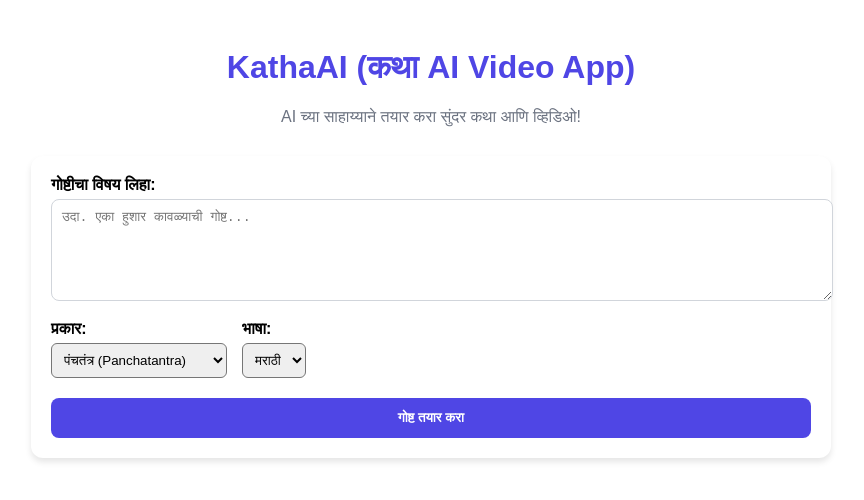
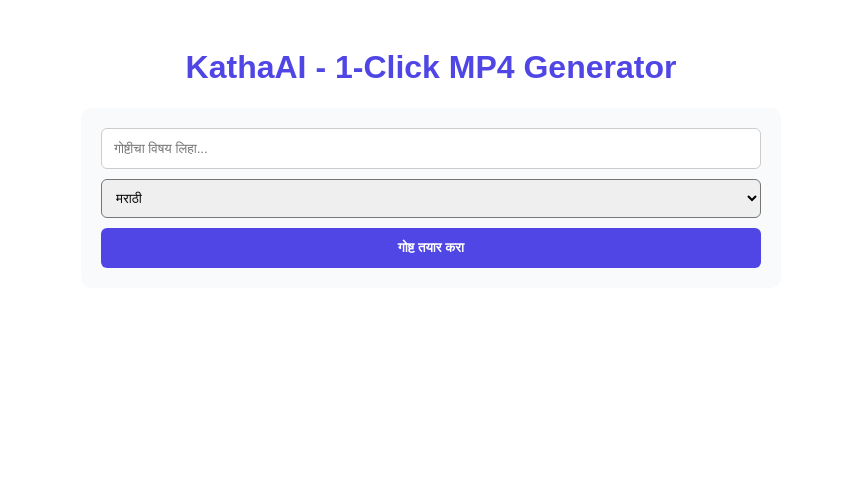
Before and after one commit to Akashlone789/KathaAI, a React (Create React App) app: page / in a window 1280 px wide. Shown: the top 500 px of the page, without its empty margins (209-1073 px from the left). Built offline with nearby package versions, Linux system fonts and the light colour scheme.

Commit message:
Update App.js

```diff
--- a/src/App.js
+++ b/src/App.js
@@ -2,197 +2,139 @@ import React, { useState, useEffect, useRef } from 'react';
 
 const KathaAI = () => {
   const [prompt, setPrompt] = useState('');
-  const [genre, setGenre] = useState('Panchatantra');
   const [language, setLanguage] = useState('mr');
   const [isGenerating, setIsGenerating] = useState(false);
+  const [isRendering, setIsRendering] = useState(false);
   const [story, setStory] = useState(null);
-  const [isPlaying, setIsPlaying] = useState(false);
-  const [speechSynth, setSpeechSynth] = useState(null);
-
-  const cardRef = useRef(null);
-
-  useEffect(() => {
-    if ('speechSynthesis' in window) {
-      setSpeechSynth(window.speechSynthesis);
-    }
-  }, []);
-
-  const genres = [
-    { id: 'Panchatantra', name: 'पंचतंत्र (Panchatantra)' },
-    { id: 'Moral', name: 'बोधकथा (Moral Stories)' },
-    { id: 'FairyTail', name: 'परीकथा (Fairy Tales)' },
-    { id: 'Mythology', name: 'पौराणिक कथा (Mythology)' }
-  ];
+  const canvasRef = useRef(null);
 
   const handleGenerate = () => {
     if (!prompt.trim()) return;
     setIsGenerating(true);
 
     setTimeout(() => {
-      const videoImageUrl = `https://picsum.photos/seed/${encodeURIComponent(prompt)}/800/450`;
+      const isMarathi = language === 'mr';
+      const cleanPrompt = encodeURIComponent(prompt.trim());
+
+      const scenes = [
+        { id: 1, text: isMarathi ? `१. ${prompt} ची सुंदर गोष्ट सुरू होते.` : `1. ${prompt} की कहानी शुरू होती है।`, img: `https://image.pollinations.ai/prompt/3d%20pixar%20scene1%20${cleanPrompt}?width=800&height=450&nologo=true` },
+        { id: 2, text: isMarathi ? `२. अचानक एका मोठ्या संकटाला सामोरे जावे लागले.` : `2. अचानक एक बड़ी समस्या सामने आई।`, img: `https://image.pollinations.ai/prompt/3d%20pixar%20scene2%20${cleanPrompt}?width=800&height=450&nologo=true` },
+        { id: 3, text: isMarathi ? `३. सर्व प्राण्यांनी मिळून समस्येवर मात केली.` : `3. सबने मिलकर समस्या को हल किया।`, img: `https://image.pollinations.ai/prompt/3d%20pixar%20scene3%20${cleanPrompt}?width=800&height=450&nologo=true` }
+      ];
 
       setStory({
-        title: prompt.length > 20 ? prompt.substring(0, 20) + '...' : prompt,
-        text: `एकदा एका सुंदर जंगलात, ${prompt} विषयीची ही गोष्ट घडली. जंगलातील सर्व प्राणी एकत्र आले आणि त्यांनी एका मोठ्या समस्येवर उपाय शोधण्याचे ठरवले. या गोष्टीवरून आपल्याला शिकायला मिळते की संकटाच्या वेळी सर्वांनी एकत्र येऊन काम केले पाहिजे.`,
-        moral: "ऐक्य हेच मोठे बळ आहे.",
-        videoUrl: videoImageUrl
+        title: prompt,
+        scenes: scenes,
+        moral: isMarathi ? "ऐक्य हेच मोठे बळ आहे." : "एकता ही सबसे बड़ी शक्ति है।"
       });
       setIsGenerating(false);
-    }, 1500);
+    }, 1200);
   };
 
-  const handlePlayVideoStory = () => {
-    if (!speechSynth || !story) return;
+  // Canvas Based Client-Side MP4 Video Creator
+  const handleDownloadDirectMP4 = async () => {
+    if (!story) return;
+    setIsRendering(true);
 
-    if (isPlaying) {
-      speechSynth.cancel();
-      setIsPlaying(false);
-    } else {
-      const utterance = new SpeechSynthesisUtterance(story.text);
-      utterance.lang = language === 'mr' ? 'mr-IN' : 'hi-IN';
-      utterance.onend = () => setIsPlaying(false);
-      speechSynth.speak(utterance);
-      setIsPlaying(true);
-    }
+    const canvas = canvasRef.current;
+    const ctx = canvas.getContext('2d');
+    canvas.width = 800;
+    canvas.height = 600;
+
+    const stream = canvas.captureStream(30); // 30 FPS Video Stream
+    const mediaRecorder = new MediaRecorder(stream, { mimeType: 'video/webm' });
+    const chunks = [];
+
+    mediaRecorder.ondataavailable = (e) => chunks.push(e.data);
+    mediaRecorder.onstop = () => {
+      const blob = new Blob(chunks, { type: 'video/mp4' });
+      const url = URL.createObjectURL(blob);
+      const a = document.createElement('a');
+      a.href = url;
+      a.download = `${story.title}_KathaAI.mp4`;
+      a.click();
+      setIsRendering(false);
     };
 
-  // Story Image Card Downloader Logic
-  const handleDownloadCard = () => {
-    if (!story) return;
+    mediaRecorder.start();
 
-    const canvas = document.createElement('canvas');
-    canvas.width = 800;
-    canvas.height = 800;
-    const ctx = canvas.getContext('2d');
+    // Voice Synthesis Sync with Video Frames
+    const fullText = story.scenes.map(s => s.text).join(' ');
+    const utterance = new SpeechSynthesisUtterance(fullText);
+    utterance.lang = language === 'mr' ? 'mr-IN' : 'hi-IN';
 
+    window.speechSynthesis.speak(utterance);
+
+    // Dynamic Image & Text Frame Rendering
+    let currentSceneIndex = 0;
+    const sceneDuration = 4000; // 4 Seconds per Image Scene
+
+    const interval = setInterval(() => {
+      if (currentSceneIndex < story.scenes.length) {
+        const scene = story.scenes[currentSceneIndex];
         const img = new Image();
         img.crossOrigin = "anonymous";
-    img.src = story.videoUrl;
+        img.src = scene.img;
 
         img.onload = () => {
-      // Card Background
-      ctx.fillStyle = "#ffffff";
-      ctx.fillRect(0, 0, 800, 800);
-
-      // Story Scene Image
+          ctx.fillStyle = "#000";
+          ctx.fillRect(0, 0, 800, 600);
           ctx.drawImage(img, 0, 0, 800, 450);
 
-      // Overlay Gradient
-      ctx.fillStyle = "rgba(0,0,0,0.4)";
-      ctx.fillRect(0, 370, 800, 80);
-
-      // Title Text
-      ctx.fillStyle = "#ffffff";
-      ctx.font = "bold 28px Arial";
-      ctx.fillText(story.title, 30, 420);
-
-      // Story Text Content
-      ctx.fillStyle = "#1f2937";
-      ctx.font = "20px Arial";
-
-      const words = story.text.split(' ');
-      let line = '';
-      let y = 500;
-
-      for (let n = 0; n < words.length; n++) {
-        let testLine = line + words[n] + ' ';
-        let metrics = ctx.measureText(testLine);
-        if (metrics.width > 740 && n > 0) {
-          ctx.fillText(line, 30, y);
-          line = words[n] + ' ';
-          y += 35;
+          // Render Subtitles Box
+          ctx.fillStyle = "rgba(0,0,0,0.8)";
+          ctx.fillRect(0, 450, 800, 150);
+          ctx.fillStyle = "#fff";
+          ctx.font = "bold 22px Arial";
+          ctx.fillText(scene.text, 30, 520);
+        };
+        currentSceneIndex++;
       } else {
-          line = testLine;
+        clearInterval(interval);
+        setTimeout(() => {
+          mediaRecorder.stop();
+        }, 1000);
       }
-      }
-      ctx.fillText(line, 30, y);
-
-      // Moral Banner
-      ctx.fillStyle = "#eef2ff";
-      ctx.fillRect(30, 700, 740, 60);
-      ctx.fillStyle = "#4f46e5";
-      ctx.font = "bold 20px Arial";
-      ctx.fillText("तात्पर्य: " + story.moral, 50, 738);
-
-      // Trigger Download
-      const link = document.createElement('a');
-      link.download = `${story.title}_StoryCard.png`;
-      link.href = canvas.toDataURL('image/png');
-      link.click();
-    };
+    }, sceneDuration);
   };
 
   return (
-    <div style={{ padding: '20px', fontFamily: 'Arial, sans-serif', maxWidth: '800px', margin: '0 auto' }}>
-      <header style={{ textAlign: 'center', marginBottom: '30px' }}>
-        <h1 style={{ color: '#4f46e5' }}>KathaAI (कथा AI Video App)</h1>
-        <p style={{ color: '#6b7280' }}>AI च्या साहाय्याने तयार करा सुंदर कथा आणि व्हिडिओ!</p>
-      </header>
+    <div style={{ padding: '20px', fontFamily: 'Arial', maxWidth: '700px', margin: '0 auto' }}>
+      <h1 style={{ textAlign: 'center', color: '#4f46e5' }}>KathaAI - 1-Click MP4 Generator</h1>
 
-      <div style={{ backgroundColor: '#ffffff', padding: '20px', borderRadius: '12px', boxShadow: '0 4px 6px rgba(0,0,0,0.1)' }}>
-        <div style={{ marginBottom: '15px' }}>
-          <label style={{ display: 'block', fontWeight: 'bold', marginBottom: '5px' }}>गोष्टीचा विषय लिहा:</label>
-          <textarea
+      <div style={{ backgroundColor: '#f9fafb', padding: '20px', borderRadius: '10px' }}>
+        <input
+          type="text"
           value={prompt}
           onChange={(e) => setPrompt(e.target.value)}
-            placeholder="उदा. एका हुशार कावळ्याची गोष्ट..."
-            style={{ width: '100%', height: '80px', padding: '10px', borderRadius: '8px', border: '1px solid #d1d5db' }}
+          placeholder="गोष्टीचा विषय लिहा..."
+          style={{ width: '96%', padding: '12px', marginBottom: '10px', borderRadius: '6px', border: '1px solid #ccc' }}
         />
-        </div>
 
-        <div style={{ display: 'flex', gap: '15px', marginBottom: '20px' }}>
-          <div>
-            <label style={{ display: 'block', fontWeight: 'bold', marginBottom: '5px' }}>प्रकार:</label>
-            <select value={genre} onChange={(e) => setGenre(e.target.value)} style={{ padding: '8px', borderRadius: '6px' }}>
-              {genres.map(g => <option key={g.id} value={g.id}>{g.name}</option>)}
-            </select>
-          </div>
-
-          <div>
-            <label style={{ display: 'block', fontWeight: 'bold', marginBottom: '5px' }}>भाषा:</label>
-            <select value={language} onChange={(e) => setLanguage(e.target.value)} style={{ padding: '8px', borderRadius: '6px' }}>
+        <select value={language} onChange={(e) => setLanguage(e.target.value)} style={{ padding: '10px', borderRadius: '6px', width: '100%', marginBottom: '10px' }}>
           <option value="mr">मराठी</option>
           <option value="hi">हिंदी</option>
         </select>
-          </div>
-        </div>
 
-        <button
-          onClick={handleGenerate}
-          disabled={isGenerating || !prompt.trim()}
-          style={{ width: '100%', padding: '12px', backgroundColor: '#4f46e5', color: '#fff', border: 'none', borderRadius: '8px', cursor: 'pointer', fontWeight: 'bold' }}
-        >
-          {isGenerating ? 'गोष्ट तयार होत आहे...' : 'गोष्ट तयार करा'}
+        <button onClick={handleGenerate} disabled={isGenerating} style={{ width: '100%', padding: '12px', backgroundColor: '#4f46e5', color: '#fff', border: 'none', borderRadius: '6px', fontWeight: 'bold' }}>
+          {isGenerating ? 'AI प्रोसेस करत आहे...' : 'गोष्ट तयार करा'}
         </button>
       </div>
 
       {story && (
-        <div ref={cardRef} style={{ marginTop: '30px', backgroundColor: '#ffffff', padding: '20px', borderRadius: '12px', boxShadow: '0 4px 6px rgba(0,0,0,0.1)' }}>
+        <div style={{ marginTop: '20px', textAlign: 'center' }}>
           <h2>{story.title}</h2>
 
-          <div style={{ position: 'relative', width: '100%', height: '300px', borderRadius: '8px', overflow: 'hidden', marginBottom: '15px', backgroundColor: '#000' }}>
-            <img
-              src={story.videoUrl}
-              alt="Story Scene"
-              style={{ width: '100%', height: '100%', objectFit: 'cover' }}
-            />
-          </div>
+          {/* Hidden Canvas for Background Video Rendering */}
+          <canvas ref={canvasRef} style={{ display: 'none' }}></canvas>
 
-          <p style={{ fontSize: '18px', lineHeight: '1.6' }}>{story.text}</p>
-
-          <div style={{ backgroundColor: '#eef2ff', padding: '10px', borderRadius: '8px', marginTop: '15px' }}>
-            <strong>तात्पर्य:</strong> {story.moral}
-          </div>
-
-          <div style={{ display: 'flex', gap: '10px', marginTop: '15px' }}>
-            <button onClick={handlePlayVideoStory} style={{ flex: 1, padding: '12px', backgroundColor: '#10b981', color: '#fff', border: 'none', borderRadius: '6px', cursor: 'pointer', fontWeight: 'bold' }}>
-              {isPlaying ? 'थांबवा' : '🎬 Play Video (Screen Record)'}
+          <button
+            onClick={handleDownloadDirectMP4}
+            disabled={isRendering}
+            style={{ width: '100%', padding: '15px', backgroundColor: '#10b981', color: '#fff', border: 'none', borderRadius: '8px', fontSize: '18px', fontWeight: 'bold', cursor: 'pointer' }}
+          >
+            {isRendering ? '🎬 व्हिडिओ बनत आहे... ५ सेकंद थांबा' : '📥 Direct Download MP4 Video'}
           </button>
-
-            <button onClick={handleDownloadCard} style={{ flex: 1, padding: '12px', backgroundColor: '#2563eb', color: '#fff', border: 'none', borderRadius: '6px', cursor: 'pointer', fontWeight: 'bold' }}>
-              🖼️ Download Story Card
-            </button>
-          </div>
         </div>
       )}
     </div>
```
Lines whose indentation alone changed are shown as unchanged.
